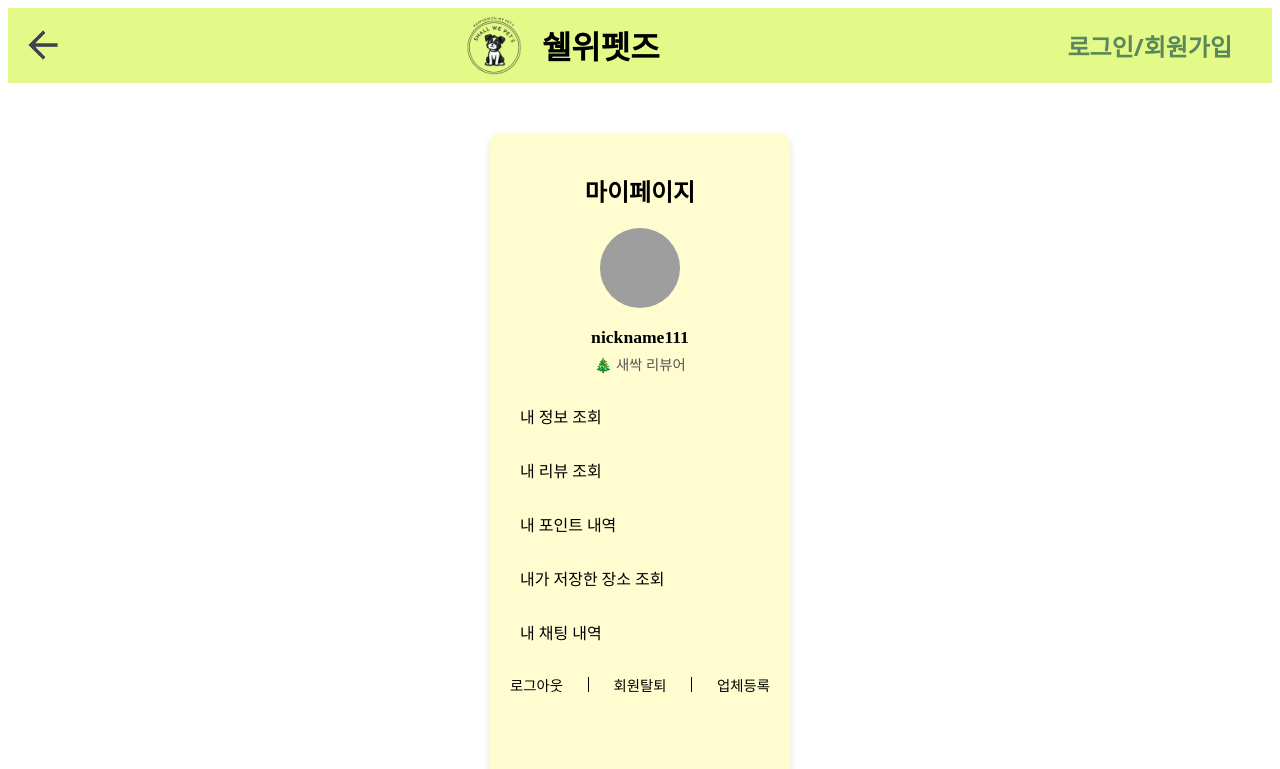
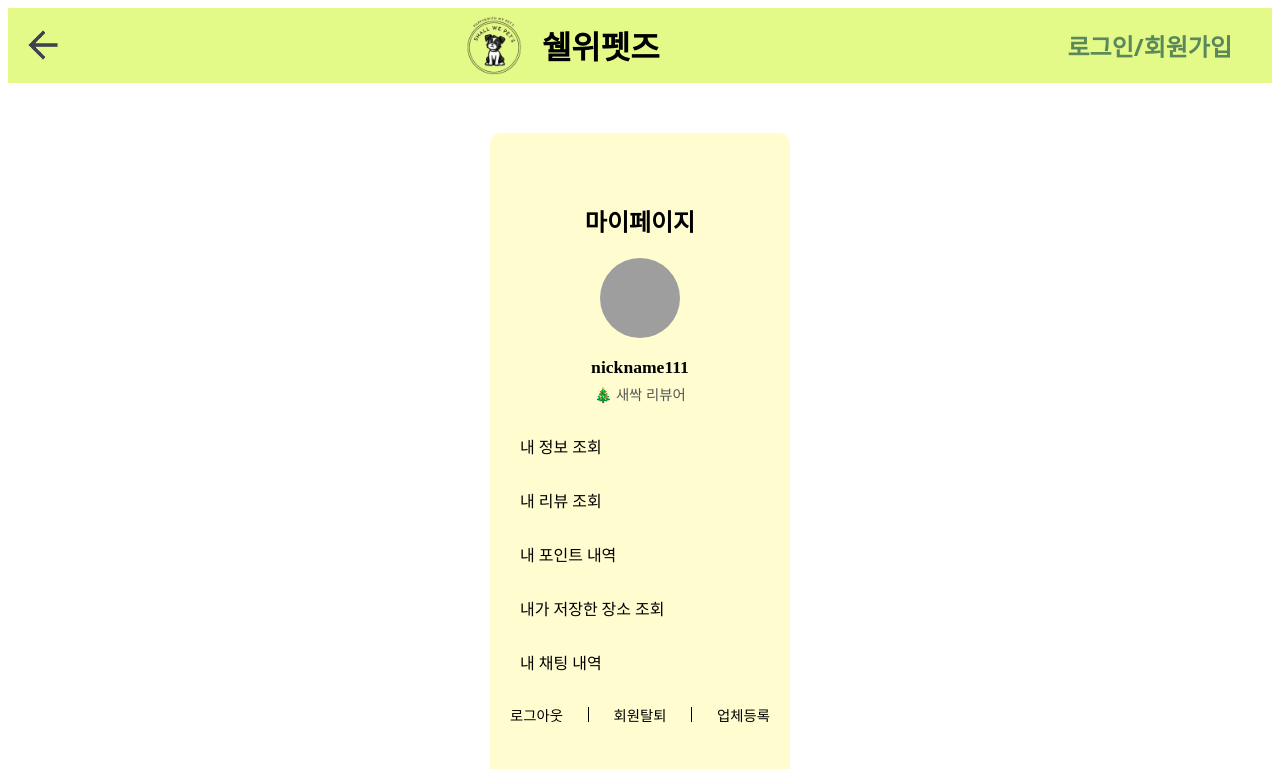
Before and after one commit to ohdaesan/shall-we-pets-front, a React (Create React App) app: page /my_info in a window 1280 px wide. Shown: the top 769 px of the page. Built offline with nearby package versions, Linux system fonts and the light colour scheme; grey boxes are pictures that could not be loaded; a web font is replaced by a local one.

Commit message:
[FIX] layout 테두리 제거

```diff
--- a/src/components/commons/Navbar_MyPage.js
+++ b/src/components/commons/Navbar_MyPage.js
@@ -4,7 +4,7 @@ import logo_image_navbar from '../../images/shallwepets_logo.png';
 const Navbar_MyPage = ({ hasbusinessregistered }) => {
     return (
         <nav className="navbar-wrapper">
-            <h1>마이페이지</h1>
+            <h1 className='navbar-head'>마이페이지</h1>
 
             <div className="profile-section">
                 <img className="profile-image" src="path-to-profile-image.jpg" alt="프로필 이미지" />
--- a/src/components/commons/Navbar_Mypage.css
+++ b/src/components/commons/Navbar_Mypage.css
@@ -5,9 +5,12 @@
     padding: 20px;
     box-sizing: border-box;
     border-radius: 10px;
-    box-shadow: 0 4px 8px rgba(0, 0, 0, 0.1);
+
     margin: 50px auto 0;
     background-color: #FFFDD0;
+}
+.navbar-head {
+    margin: 50px; /* 마진 값 조정 */
 }
 
 .navbar-wrapper h1 {
--- a/src/layouts/Layout.js
+++ b/src/layouts/Layout.js
@@ -2,6 +2,7 @@ import {Outlet} from "react-router-dom";
 import Header from "../components/commons/Header"
 import Footer from "../components/commons/Footer"
 import "./Layout.css"
+import Navbar_MyPage from "../components/commons/Navbar_MyPage";
 
 
 function Layout() {
@@ -9,7 +10,7 @@ function Layout() {
         <div className="layout">
             <Header/>
             <main className="content">
-
+                <Navbar_MyPage/>
                 <Outlet/>
             </main>
             <Footer/>
```
